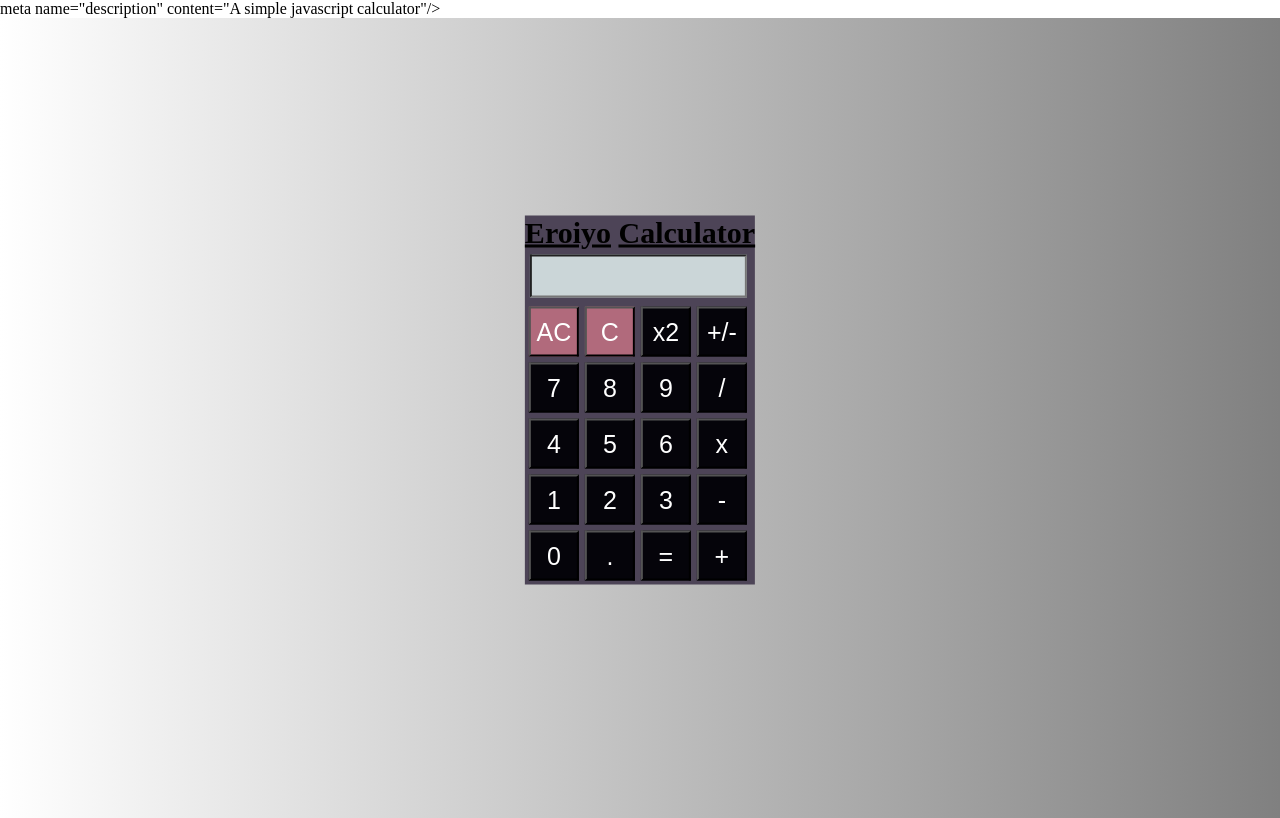
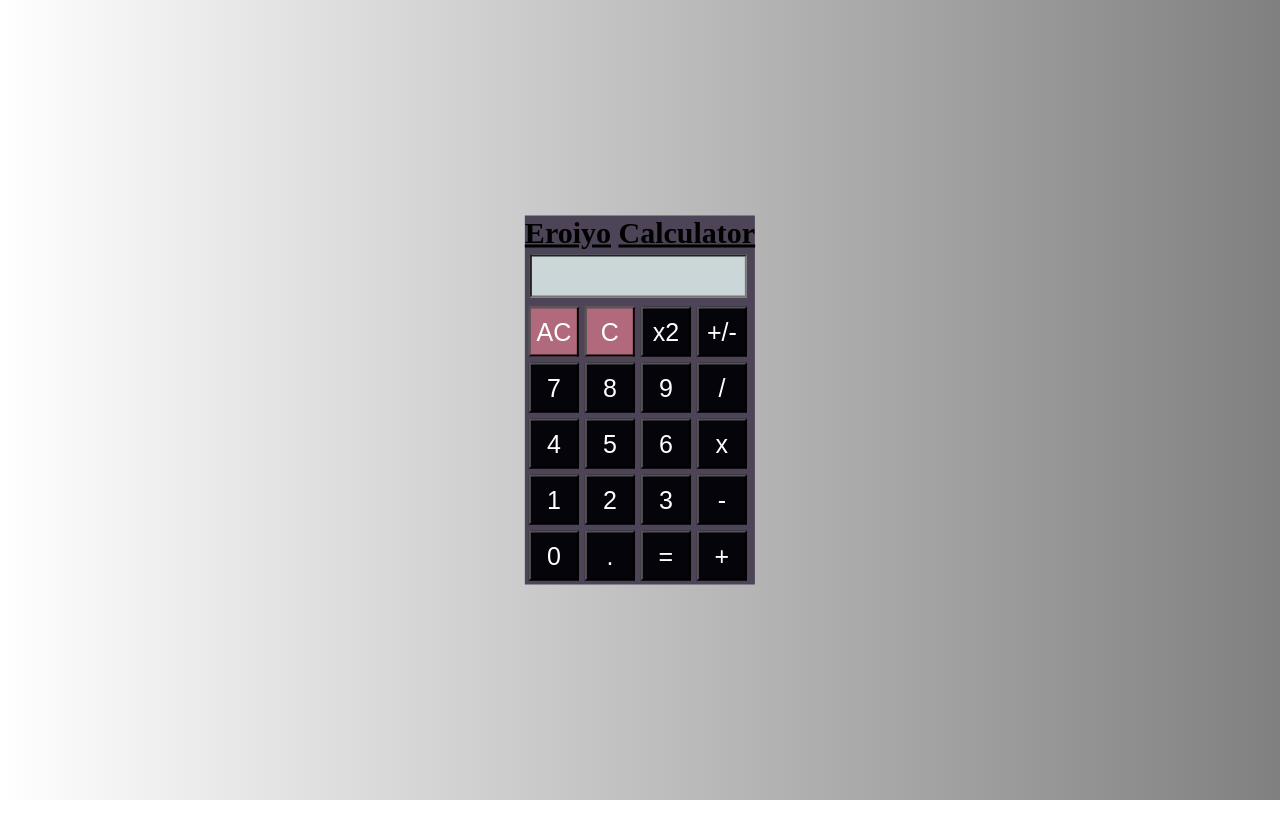
Before and after one commit to eroiyo/Calculator, a plain HTML site: page index.html in a window 1280 px wide. Drawn offline with Linux system fonts and the light colour scheme.

Commit message:
changes
changes

```diff
--- a/index.html
+++ b/index.html
@@ -1,7 +1,7 @@
 <html>
         <head>
             <title>Calculator</title>
-             meta name="description" content="A simple javascript calculator"/>
+             <meta name="description" content="A simple javascript calculator"/>
             <script src="calculator.js"></script>
             <link href="style.css"rel="stylesheet" />
         </head>
```
